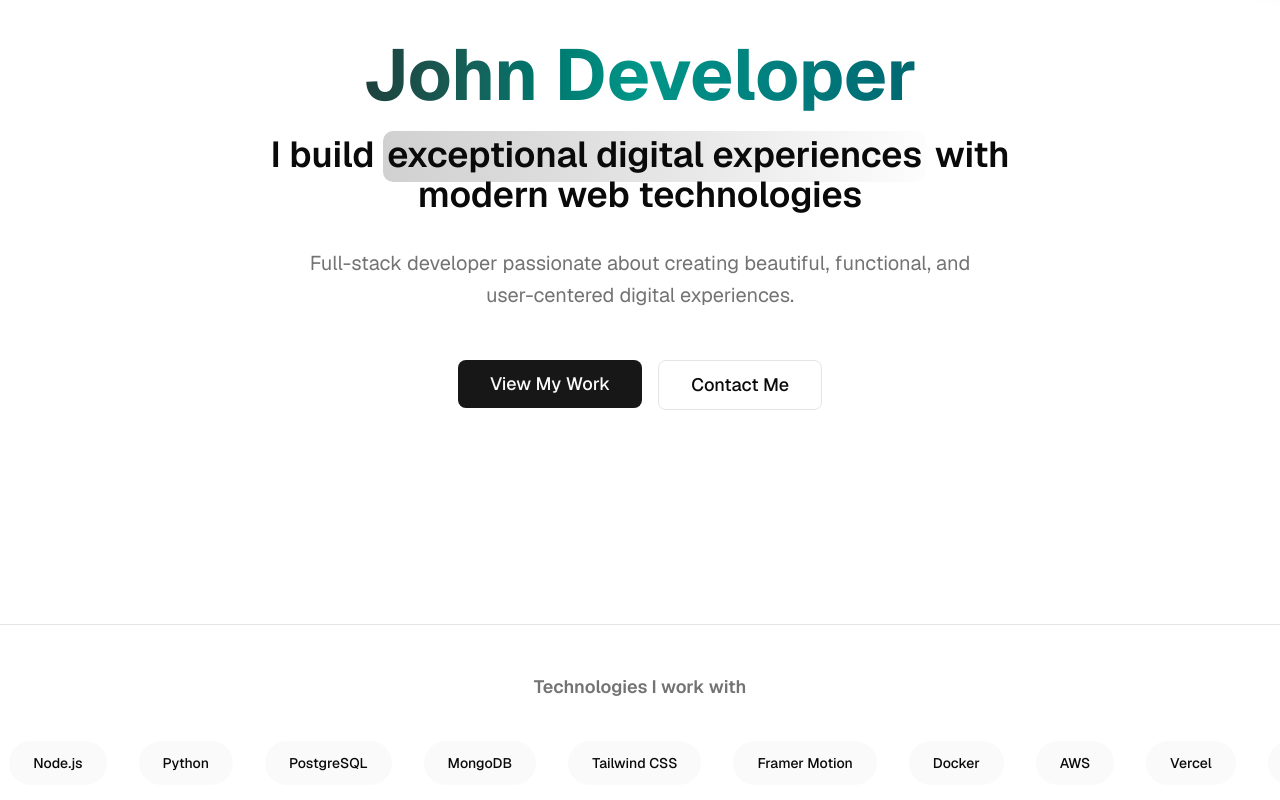
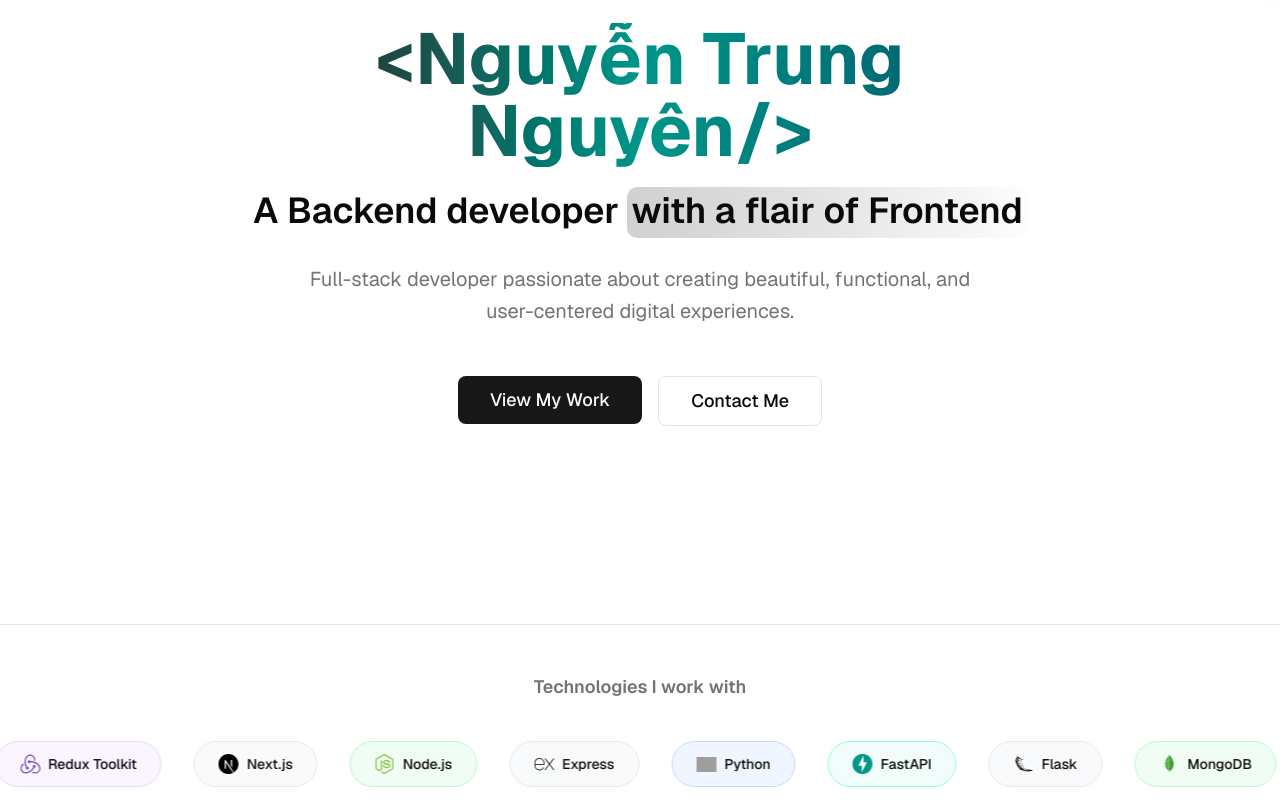
Before and after one commit to NguyenNguyen0/my-portfolio, a Next.js app: page / in a window 1280 px wide. Shown: the part 240-1040 px from the top of the page. Built offline with nearby package versions, Linux system fonts and the light colour scheme; grey boxes are pictures that could not be loaded.

Commit message:
feat: enhance marquee animations and add tech badge hover effects

```diff
--- a/src/app/globals.css
+++ b/src/app/globals.css
@@ -151,10 +151,31 @@
 
 .animate-marquee {
   animation: marquee var(--duration) linear infinite;
+  will-change: transform;
 }
 
 .animate-marquee-vertical {
   animation: marquee-vertical var(--duration) linear infinite;
+  will-change: transform;
+}
+
+/* Add transition for marquee items */
+.animate-marquee > * {
+  transition: transform 0.2s ease;
+}
+
+/* Hover state for tech badges */
+.tech-badge-hover {
+  transition: transform 0.3s ease, box-shadow 0.3s ease, opacity 0.3s ease;
+}
+
+/* Hover state for inactive tech badges */
+.animate-marquee:hover > *:not(:hover) {
+  opacity: 0.7;
+}
+
+.animation-paused {
+  animation-play-state: paused !important;
 }
 
 .bg-grid-white\/\[0\.02\] {
--- a/src/components/sections/hero-section.tsx
+++ b/src/components/sections/hero-section.tsx
@@ -5,6 +5,7 @@ import { Button } from '@/components/ui/button';
 import { motion } from 'framer-motion';
 
 export const HeroSection = () => {
+	const NAME = "Nguyễn Trung Nguyên";
 	return (
 		<HeroHighlight className="min-h-screen">
 			<motion.div
@@ -14,22 +15,19 @@ export const HeroSection = () => {
 				className="text-center max-w-4xl mx-auto px-4"
 			>
 				<AnimatedGradientText className="text-5xl md:text-7xl font-bold mb-6">
-					John Developer
+					{`<${NAME}/>`}
 				</AnimatedGradientText>
 
 				<h2 className="text-2xl md:text-4xl font-semibold text-foreground mb-8">
-					I build{' '}
+					A Backend developer{' '}
 					<Highlight className="text-foreground">
-						exceptional digital experiences
+						with a flair of Frontend
 					</Highlight>{' '}
-					with modern web technologies
 				</h2>
-
 				<p className="text-lg md:text-xl text-muted-foreground mb-12 max-w-2xl mx-auto leading-relaxed">
 					Full-stack developer passionate about creating beautiful,
 					functional, and user-centered digital experiences.
 				</p>
-
 				<div className="flex flex-col sm:flex-row gap-4 justify-center">
 					<Button size="lg" className="text-lg px-8 py-6">
 						View My Work
--- a/src/components/sections/tech-marquee.tsx
+++ b/src/components/sections/tech-marquee.tsx
@@ -1,22 +1,34 @@
 'use client';
 import { Marquee } from '@/components/ui/marquee';
+import { techIcons } from '@/data/techIcons';
+import Image from 'next/image';
 
+// Filter the technologies that exist in techIcons
 const technologies = [
+	'HTML',
+	'CSS',
+	'JavaScript',
+	'TypeScript',
 	'React',
+	'Redux Toolkit',
 	'Next.js',
-	'TypeScript',
 	'Node.js',
+	'Express',
 	'Python',
+	'FastAPI',
+	'Flask',
+	'MongoDB',
 	'PostgreSQL',
-	'MongoDB',
+	'Redis',
+	'Microsoft SQL Server',
 	'Tailwind CSS',
-	'Framer Motion',
 	'Docker',
-	'AWS',
+	'Git',
 	'Vercel',
-	'Git',
-	'Figma',
-];
+	'Linux CLI',
+	'Postman',
+	'Java',
+].filter(tech => tech in techIcons);
 
 export const TechMarquee = () => {
 	return (
@@ -26,18 +38,40 @@ export const TechMarquee = () => {
 					Technologies I work with
 				</h3>
 			</div>
-			<Marquee pauseOnHover className="[--duration:30s]">
+			<Marquee
+				pauseOnHover={true}
+				className="[--duration:30s]"
+				speed="normal"
+			>
 				{technologies.map((tech) => (
-					<div
-						key={tech}
-						className="flex items-center justify-center px-6 py-3 bg-secondary/50 rounded-full mx-2"
-					>
-						<span className="text-sm font-medium whitespace-nowrap">
-							{tech}
-						</span>
-					</div>
+					<TechBadge key={tech} tech={tech} />
 				))}
 			</Marquee>
 		</section>
 	);
 };
+
+export const TechBadge = ({ tech }: { tech: string }) => {
+	const techIcon = techIcons[tech];
+
+	if (!techIcon) return null;
+
+	return (
+		<div
+			className={`tech-badge-hover flex items-center justify-center px-6 py-3 mx-2 rounded-full border ${techIcon.borderColor} ${techIcon.bgColor} hover:scale-105 hover:shadow-md`}
+		>
+			<div className="flex items-center space-x-2">
+				<Image
+					src={techIcon.iconPath}
+					alt={`${tech} icon`}
+					width={20}
+					height={20}
+					className="object-contain"
+				/>
+				<span className="text-sm font-medium whitespace-nowrap">
+					{tech}
+				</span>
+			</div>
+		</div>
+	);
+};
--- a/src/components/ui/marquee.tsx
+++ b/src/components/ui/marquee.tsx
@@ -1,6 +1,7 @@
 'use client';
 import { cn } from '@/lib/utils';
 import type React from 'react';
+import { useState, useRef } from 'react';
 
 export const Marquee = ({
 	className,
@@ -9,6 +10,7 @@ export const Marquee = ({
 	children,
 	vertical = false,
 	repeat = 4,
+	speed = 'normal', // 'slow', 'normal', 'fast'
 	...props
 }: {
 	className?: string;
@@ -17,19 +19,36 @@ export const Marquee = ({
 	children?: React.ReactNode;
 	vertical?: boolean;
 	repeat?: number;
+	speed?: 'slow' | 'normal' | 'fast';
 	[key: string]: unknown;
 }) => {
+	const [isPaused, setIsPaused] = useState(false);
+	const containerRef = useRef<HTMLDivElement>(null);
+
+	// Map speed names to duration values
+	const speedMap = {
+		slow: '60s',
+		normal: '40s',
+		fast: '20s'
+	};
+
+	const duration = speedMap[speed] || '40s';
+
 	return (
 		<div
 			{...props}
+			ref={containerRef}
 			className={cn(
-				'group flex overflow-hidden p-2 [--duration:40s] [--gap:1rem] [gap:var(--gap)]',
+				'group flex overflow-hidden p-2 [--gap:1rem] [gap:var(--gap)]',
+				`[--duration:${duration}]`,
 				{
 					'flex-row': !vertical,
 					'flex-col': vertical,
 				},
 				className,
 			)}
+			onMouseEnter={() => pauseOnHover && setIsPaused(true)}
+			onMouseLeave={() => pauseOnHover && setIsPaused(false)}
 		>
 			{Array(repeat)
 				.fill(0)
@@ -41,11 +60,12 @@ export const Marquee = ({
 							{
 								'animate-marquee flex-row': !vertical,
 								'animate-marquee-vertical flex-col': vertical,
-								'group-hover:[animation-play-state:paused]':
-									pauseOnHover,
 								'[animation-direction:reverse]': reverse,
 							},
 						)}
+						style={{
+							animationPlayState: isPaused ? 'paused' : 'running'
+						}}
 					>
 						{children}
 					</div>
--- a/src/components/ui/resizable-navbar.tsx
+++ b/src/components/ui/resizable-navbar.tsx
@@ -17,6 +17,7 @@ export function ResizableNavbar() {
 		return () => window.removeEventListener('scroll', handleScroll);
 	}, []);
 
+	const logo = "NN";
 	const navItems = [
 		{ name: 'Home', href: '#hero', icon: Home },
 		{ name: 'About', href: '#about', icon: User },
@@ -42,7 +43,7 @@ export function ResizableNavbar() {
 						whileHover={{ scale: 1.05 }}
 						className="font-bold text-xl bg-gradient-to-r from-blue-600 to-purple-600 bg-clip-text text-transparent"
 					>
-						JD
+						{logo}
 					</motion.div>
 
 					{/* Desktop Navigation */}
--- a/src/data/techIcons.tsx
+++ b/src/data/techIcons.tsx
@@ -1,8 +1,12 @@
 // Tech icons mapping to public/icons/ directory with their brand colors
-export const techIcons: Record<
-	string,
-	{ iconPath: string; color: string; bgColor: string; borderColor: string }
-> = {
+export interface TechinologyIcon {
+	iconPath: string;
+	color: string;
+	bgColor: string;
+	borderColor: string;
+}
+
+export const techIcons: Record<string, TechinologyIcon> = {
 	HTML: {
 		iconPath: '/icons/html-icon.svg',
 		color: '#E34F26',
```
